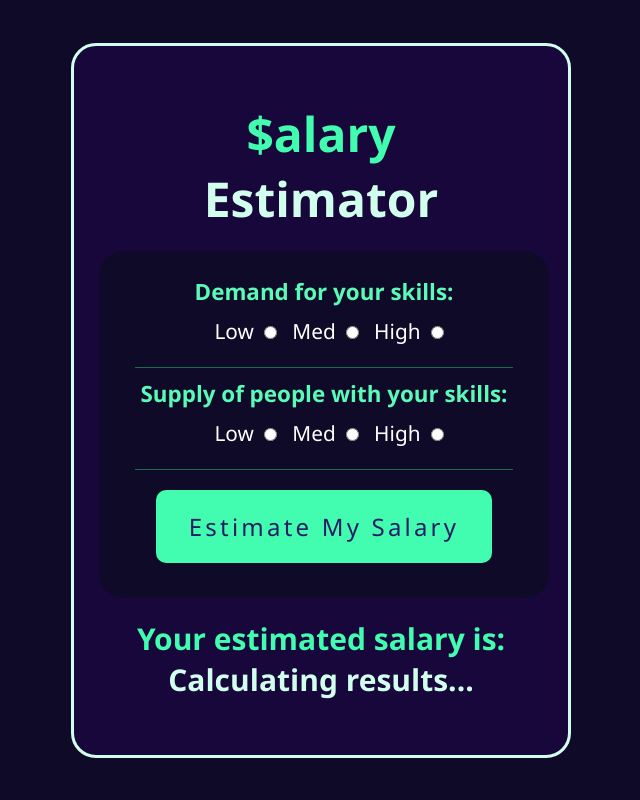
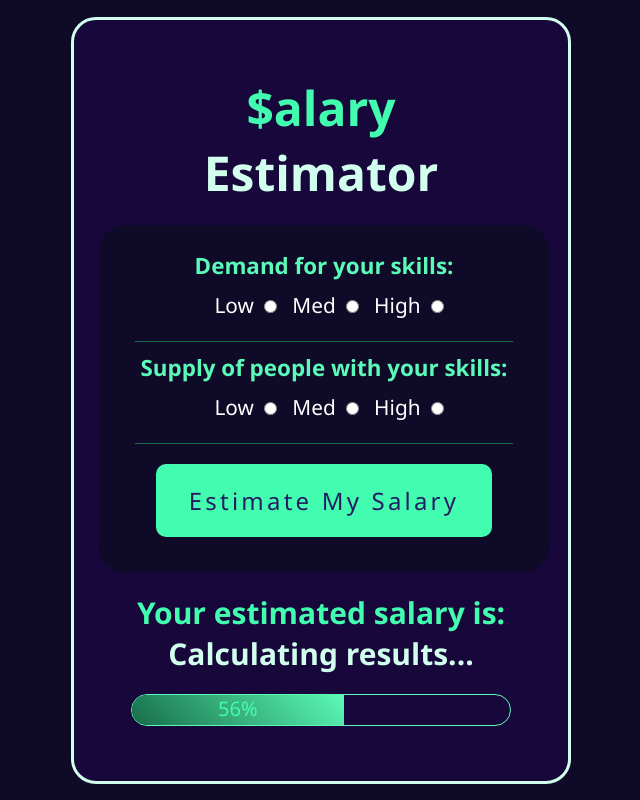
Before and after one commit to ThreeClubs/Salary-Estimator, a plain HTML site: page index.html in a window 1280 px wide. Both pictures are taken after a click on the button "Estimate My Salary". Shown: the whole page, without its empty margins (319-959 px from the left). Drawn offline with Linux system fonts and the light colour scheme.

Commit message:
Progress bar with % complete

```diff
--- a/index.html
+++ b/index.html
@@ -50,6 +50,10 @@
       </main>
       <footer>
         <h2>Your estimated salary is: <br /><em id="resultDisplay">Please input some values...</em></h2>
+        <div id="fancyWait">
+          <div id="fancyBar">0%</div>
+        </div>
+        <div id="complete">Calculation Complete ✅</div>
       </footer>
     </div>
   </body>
--- a/salaryapp.js
+++ b/salaryapp.js
@@ -7,15 +7,20 @@ const incomes = [
   ];
 
 const button = document.getElementById("button");
-let resultDisplay = document.getElementById("resultDisplay");
+
 
 function salaryEstimator() {
+
+  let resultDisplay = document.getElementById("resultDisplay");
+  let fancyBar = document.getElementById("fancyBar");
+  let fancyWait = document.getElementById("fancyWait");
+  let complete = document.getElementById("complete");
+  const fetchDemand = document.getElementsByName("demand");
+  const fetchSupply = document.getElementsByName("supply");
+
   function salaryModel() {
     let demand = 0;
     let supply = 0;
-
-    let fetchDemand = document.getElementsByName("demand");
-    let fetchSupply = document.getElementsByName("supply");
 
     for (i = 0; i < fetchDemand.length; i++) {
       if (fetchDemand[i].checked) {
@@ -52,11 +57,30 @@ function salaryEstimator() {
   const waitMessage = () =>
     (resultDisplay.textContent = "Calculating results...");
 
+  function progressBar() {
+    let a = 0;
+    let run = setInterval(frames, 50);
+    function frames() {
+      a++;
+      if(a == 101){
+        clearInterval(run);
+        fancyWait.style.display = "none";
+        complete.style.display = "block";
+      } else {
+        fancyWait.style.display = "block";
+        fancyBar.style.width = a +"%"
+        complete.style.display = "none";
+        fancyBar.textContent = a +"%"
+      }
+    }
+  }
+
   const wait = (delay = 0) =>
     new Promise((resolve) => setTimeout(resolve, delay));
 
   waitMessage();
-  wait(3000).then(salaryModel);
+  progressBar();
+  wait(5000).then(salaryModel);
 }
 
 button.addEventListener("click", salaryEstimator);
--- a/styles.css
+++ b/styles.css
@@ -112,3 +112,30 @@ label {
     height: 1px;
     background-color: rgb(23, 109, 73);
 }
+
+#fancyWait {
+    margin-top: 20px;
+    width: 100%;
+    height: 2rem;
+    border: solid 1px rgb(91, 250, 184);
+    display: none;
+      border-radius: 50px;
+      overflow: hidden;
+}
+
+#fancyBar {
+    background: linear-gradient(45deg,  rgb(23, 109, 73), rgb(91, 250, 184));
+    height: 100%;
+    width: 0%;
+}
+
+#complete {
+    margin-top: 20px;
+    width: 100%;
+    padding: 10px;
+    font-weight: 500;
+    font-size: 1.5rem;
+    display: none;
+    background-color:  rgb(14, 10, 39);
+    border-radius: 50px;
+}
```
Lines whose indentation alone changed are shown as unchanged.
